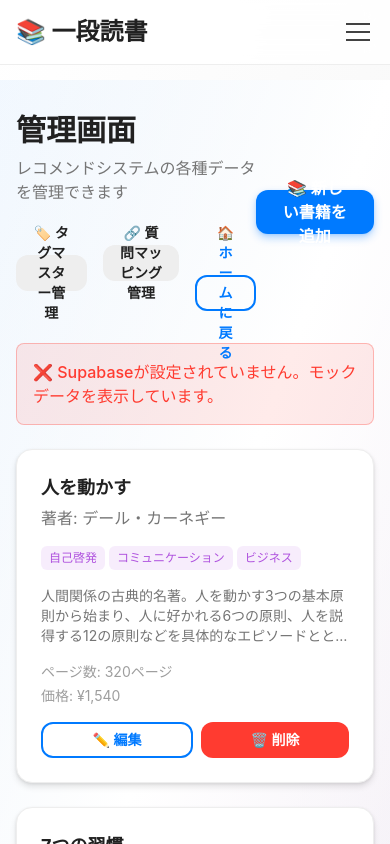
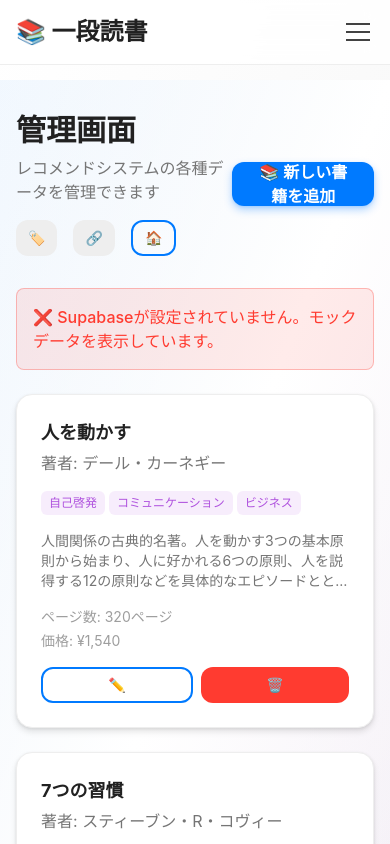
Before and after one commit to atsushimemet/ichidan-dokusho-rec, a Next.js app: page /admin in a window 390 px wide. Shown: the top 844 px of the page. Built offline with nearby package versions, Linux system fonts and the light colour scheme; sample sign-in values are in the browser's storage.

Commit message:
Simplify admin buttons to icons only for better mobile UI and update test specifications

```diff
--- a/src/app/admin/mappings/page.tsx
+++ b/src/app/admin/mappings/page.tsx
@@ -272,13 +272,13 @@ export default function MappingsManagementPage() {
             </p>
             <div className="flex space-x-4 mt-4">
               <Link href="/admin">
-                <Button variant="outline" size="sm">
-                  ← 管理画面に戻る
+                <Button variant="outline" size="sm" className="px-3">
+                  ←
                 </Button>
               </Link>
               <Link href="/admin/tags">
-                <Button variant="secondary" size="sm">
-                  🏷️ タグマスター一覧
+                <Button variant="secondary" size="sm" className="px-3">
+                  🏷️
                 </Button>
               </Link>
             </div>
--- a/src/app/admin/page.tsx
+++ b/src/app/admin/page.tsx
@@ -302,18 +302,18 @@ export default function AdminPage() {
             </p>
             <div className="flex space-x-4 mt-4">
               <Link href="/admin/tags">
-                <Button variant="secondary" size="sm">
-                  🏷️ タグマスター管理
+                <Button variant="secondary" size="sm" className="px-3">
+                  🏷️
                 </Button>
               </Link>
               <Link href="/admin/mappings">
-                <Button variant="secondary" size="sm">
-                  🔗 質問マッピング管理
+                <Button variant="secondary" size="sm" className="px-3">
+                  🔗
                 </Button>
               </Link>
               <Link href="/">
-                <Button variant="outline" size="sm">
-                  🏠 ホームに戻る
+                <Button variant="outline" size="sm" className="px-3">
+                  🏠
                 </Button>
               </Link>
             </div>
@@ -508,17 +508,17 @@ export default function AdminPage() {
                       variant="outline"
                       size="sm"
                       onClick={() => handleEdit(book)}
-                      className="flex-1"
+                      className="flex-1 px-3"
                     >
-                      ✏️ 編集
+                      ✏️
                     </Button>
                     <Button
                       variant="danger"
                       size="sm"
                       onClick={() => handleDelete(book.id)}
-                      className="flex-1"
+                      className="flex-1 px-3"
                     >
-                      🗑️ 削除
+                      🗑️
                     </Button>
                   </div>
                 </div>
--- a/src/app/admin/tags/page.tsx
+++ b/src/app/admin/tags/page.tsx
@@ -127,13 +127,13 @@ export default function TagsManagementPage() {
             </p>
             <div className="flex space-x-4 mt-4">
               <Link href="/admin">
-                <Button variant="outline" size="sm">
-                  ← 管理画面に戻る
+                <Button variant="outline" size="sm" className="px-3">
+                  ←
                 </Button>
               </Link>
               <Link href="/admin/mappings">
-                <Button variant="secondary" size="sm">
-                  🔗 質問マッピング管理
+                <Button variant="secondary" size="sm" className="px-3">
+                  🔗
                 </Button>
               </Link>
             </div>
```
Also changed, not shown: 1 other file (tests, documents, lock files or other folders).
